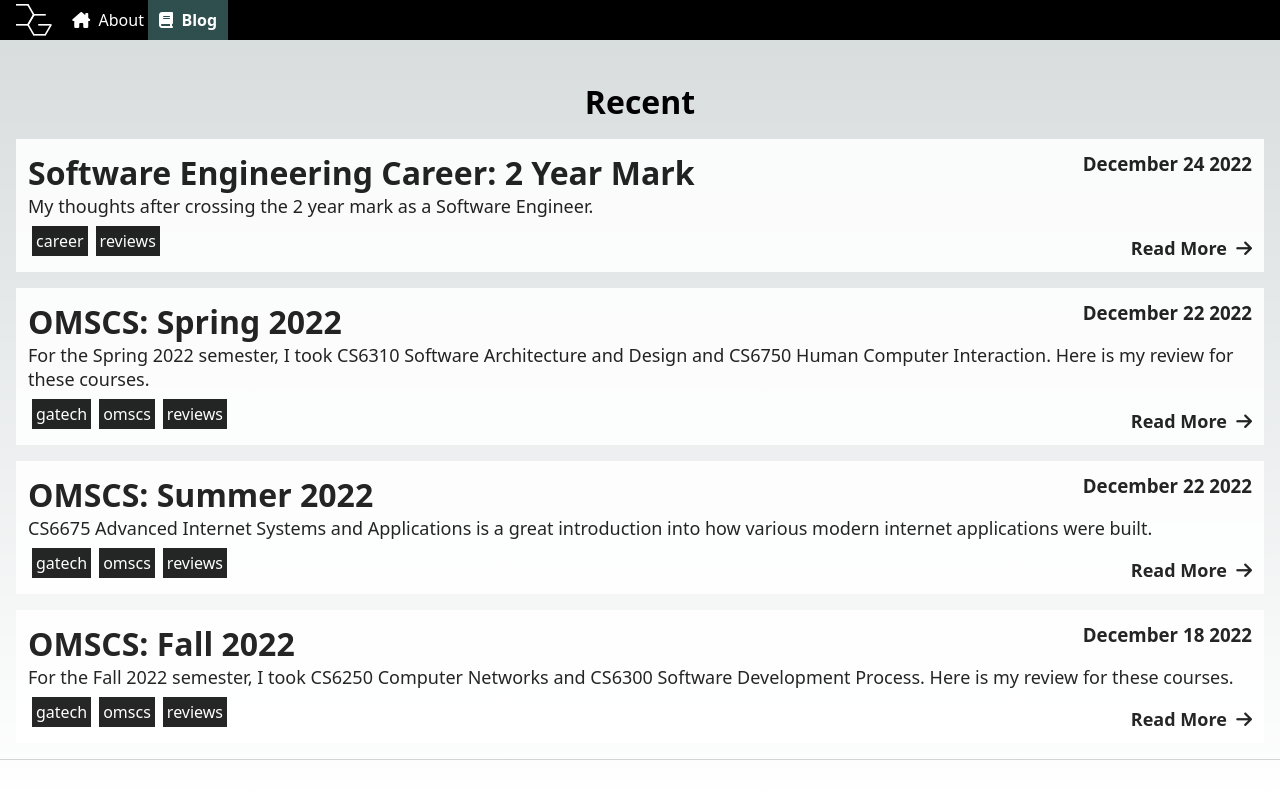
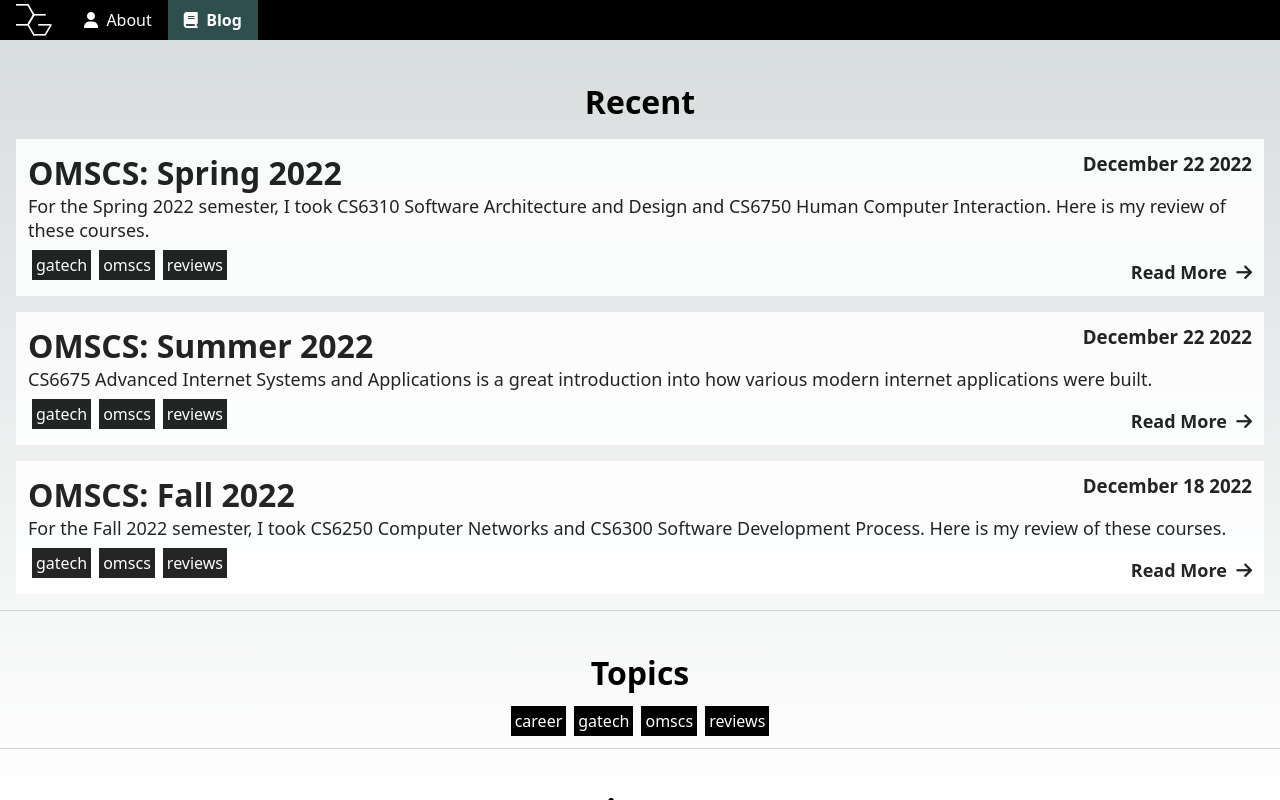
Before and after one commit to charlesgohck/portfolioblogv2, a Next.js app: page /blog in a window 1280 px wide. Built offline with nearby package versions, Linux system fonts and the light colour scheme.

Commit message:
[UI][TEMP] Temp commit without career post

```diff
--- a/pages/_app.tsx
+++ b/pages/_app.tsx
@@ -33,9 +33,9 @@ export default function App({ Component, pageProps }: AppProps) {
         <footer style={{ display: 'flex', justifyContent: 'center', padding: '5vh' }}>
             <FadeInSection>
                 <a href='https://www.linkedin.com/in/charlesgohck/' target="_blank" rel="noopener noreferrer">
-                    <i style={{ color: '#0072b1' }} className="sectionsubelement fa-brands fa-linkedin fa-10x" />
+                    <i style={{ color: '#0072b1' }} className="sectionsubelement linkelement fa-brands fa-linkedin fa-10x" />
                 </a>
-                <i style={{ color: 'darkred' }} className="sectionsubelement fa-solid fa-at fa-10x" />
+                <i style={{ color: 'darkred' }} className="sectionsubelement linkelement fa-solid fa-at fa-10x" />
             </FadeInSection>
         </footer>
         <Analytics />
--- a/posts/career2yearmark.md
+++ /dev/null
@@ -1,9 +0,0 @@
----
-title: 'Software Engineering Career: 2 Year Mark'
-date: 'December 24 2022'
-excerpt: 'My thoughts after crossing the 2 year mark as a Software Engineer.'
-cover_image: '/assets/images/posts/Career/SoftwareEngineeringCareerHelloWorld.png'
-tags: 'reviews,career'
----
-# Review: Software Engineer Career: 2 Year Mark
-Lorem ipsum dolor sit amet, consectetur adipiscing elit. Fusce auctor ipsum id arcu pellentesque fermentum. Aenean tincidunt metus id pellentesque tempor. Fusce a turpis purus. Integer ac consequat velit. Donec fermentum eget lorem eget fermentum. Aliquam orci turpis, elementum quis fringilla eget, condimentum eget neque. Nulla at placerat lorem. Curabitur tincidunt lacus magna, nec fringilla elit tristique sit amet. Nunc condimentum odio nec pretium dictum. Donec ornare, nisi eu finibus aliquet, elit nisl feugiat nisl, ac eleifend urna mi quis est. Aliquam in nibh massa. Nam quis sodales lorem. Fusce ut odio aliquet, bibendum ex eget, laoreet turpis. Donec ex ligula, porttitor sed tortor sit amet, rhoncus aliquam ante.
--- a/posts/omscs63106750.md
+++ b/posts/omscs63106750.md
@@ -1,7 +1,7 @@
 ---
 title: 'OMSCS: Spring 2022'
 date: 'December 22 2022'
-excerpt: 'For the Spring 2022 semester, I took CS6310 Software Architecture and Design and CS6750 Human Computer Interaction. Here is my review for these courses.'
+excerpt: 'For the Spring 2022 semester, I took CS6310 Software Architecture and Design and CS6750 Human Computer Interaction. Here is my review of these courses.'
 cover_image: '/assets/images/posts/OMSCS/CS6310CS6750Poster.jpg'
 tags: 'reviews,omscs,gatech'
 ---
--- a/posts/omscscs62506300review.md
+++ b/posts/omscscs62506300review.md
@@ -1,7 +1,7 @@
 ---
 title: 'OMSCS: Fall 2022'
 date: 'December 18 2022'
-excerpt: 'For the Fall 2022 semester, I took CS6250 Computer Networks and CS6300 Software Development Process. Here is my review for these courses.'
+excerpt: 'For the Fall 2022 semester, I took CS6250 Computer Networks and CS6300 Software Development Process. Here is my review of these courses.'
 cover_image: '/assets/images/posts/OMSCS/CS6300CS6250Poster.jpg'
 tags: 'reviews,omscs,gatech'
 ---
--- a/styles/kangui.css
+++ b/styles/kangui.css
@@ -12,7 +12,8 @@
 
 .navbaroption {
     height: 100%;
-    width: 10vh;
+    padding-left: 2vh;
+    padding-right: 2vh;
     display: flex;
     justify-content: center;
     align-items: center;
--- a/utils/index.tsx
+++ b/utils/index.tsx
@@ -50,7 +50,7 @@ const BLOG_TAGS: string[] = ["career", "omscs", "reviews", "gatech"].sort();
 const routerPaths: RouterPath[] = [
     {
         path: "/",
-        iconClass: 'fa solid fa-house-chimney',
+        iconClass: 'fa solid fa-user',
         name: "About"
     },
     {
```
